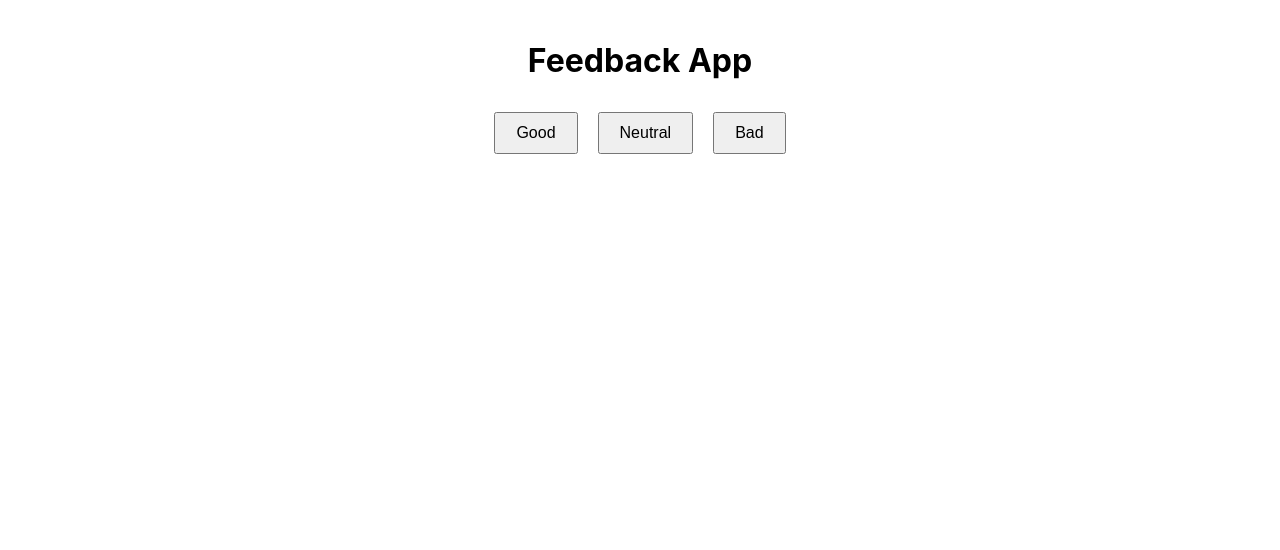
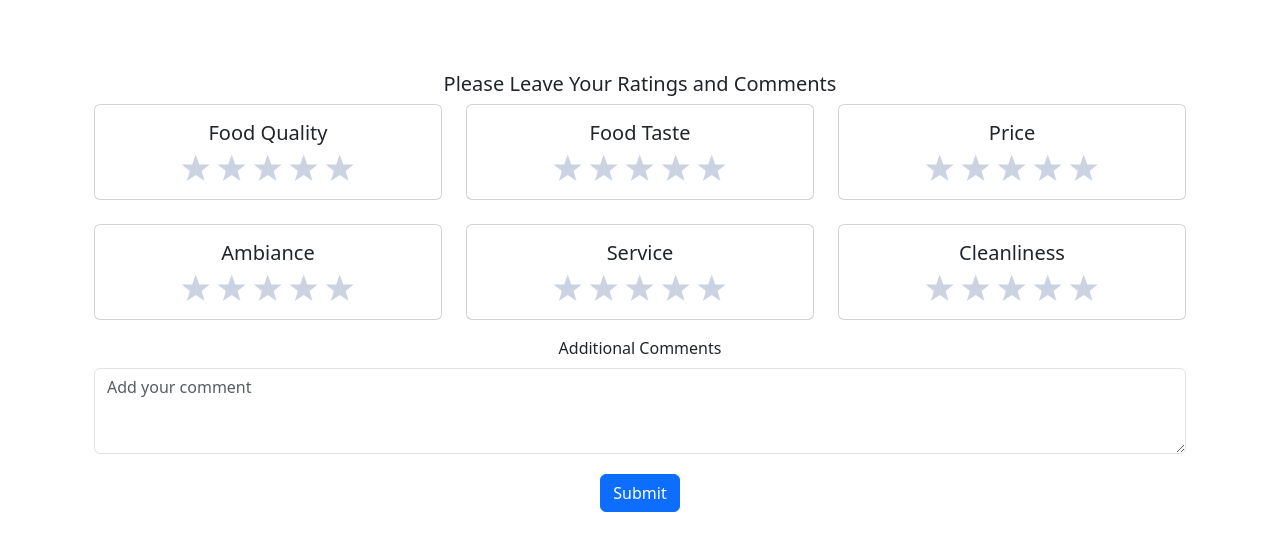
Before and after one commit to melkamu372/feedback-app, a React (Create React App) app: page /comment/1 in a window 1280 px wide. Shown: the top 550 px of the page. Built offline with nearby package versions, Linux system fonts and the light colour scheme.

Commit message:
add comment page

```diff
--- a/package.json
+++ b/package.json
@@ -6,9 +6,14 @@
     "@testing-library/jest-dom": "^5.17.0",
     "@testing-library/react": "^13.4.0",
     "@testing-library/user-event": "^13.5.0",
+    "bootstrap": "^5.3.3",
     "react": "^18.3.1",
+    "react-bootstrap": "^2.10.2",
     "react-dom": "^18.3.1",
+    "react-icons": "^5.2.1",
+    "react-router-dom": "^6.23.1",
     "react-scripts": "5.0.1",
+    "react-star-ratings": "^2.3.0",
     "web-vitals": "^2.1.4"
   },
   "scripts": {
--- a/src/App.js
+++ b/src/App.js
@@ -1,34 +1,26 @@
-import React, { useState } from 'react';
+import React from 'react';
+import { BrowserRouter as Router, Route, Routes } from 'react-router-dom';
+import { Container } from 'react-bootstrap';
 import './App.css';
+import Header from './Header';
 import FeedbackButtons from './FeedbackButtons';
-import Popup from './Popup';
+import CommentPage from './CommentPage';
+import ThankYouPage from './ThankYouPage';
 
 function App() {
-  const [showPopup, setShowPopup] = useState(false);
-  const [feedbackType, setFeedbackType] = useState('');
-
-  const handleButtonClick = (type) => {
-    setFeedbackType(type);
-    setShowPopup(true);
-  };
-
-  const handleClosePopup = () => {
-    setShowPopup(false);
-    setFeedbackType('');
-  };
-
   return (
-    <div className="App">
-      <h1>Feedback App</h1>
-      <FeedbackButtons onClick={handleButtonClick} />
-
-      {showPopup && (
-        <Popup
-          message={`Thank you for your ${feedbackType.toLowerCase()} feedback!`}
-          onClose={handleClosePopup}
-        />
-      )}
-    </div>
+    <Router>
+      <div className="App">
+        <Header />
+        <Container>
+          <Routes>
+            <Route path="/" element={<FeedbackButtons />} />
+            <Route path="/comment/:type" element={<CommentPage />} />
+            <Route path="/thankyou/:type" element={<ThankYouPage />} />
+          </Routes>
+        </Container>
+      </div>
+    </Router>
   );
 }
 
--- /dev/null
+++ b/src/CommentPage.css
@@ -0,0 +1,27 @@
+.comment-page {
+  padding: 20px;
+}
+
+.comment-page h2 {
+  margin-bottom: 20px;
+}
+
+.comment-page .form-group {
+  margin-bottom: 20px;
+}
+
+.comment-page .btn {
+  margin-top: 20px;
+}
+.text-center {
+  text-align: center;
+}
+
+.card {
+  border: none; /* Remove default card border */
+  background-color: #f8f9fa; /* Optional: Set background color */
+}
+
+.card-body {
+  padding: 20px;
+}
--- /dev/null
+++ b/src/CommentPage.js
@@ -0,0 +1,157 @@
+import React, { useState } from 'react';
+import { useNavigate, useParams } from 'react-router-dom';
+import { Form, Button, Container, Row, Col, Card } from 'react-bootstrap';
+import StarRatings from 'react-star-ratings';
+import './CommentPage.css';
+
+const CommentPage = () => {
+  const [comment, setComment] = useState('');
+  const [ratings, setRatings] = useState({
+    foodQuality: 0,
+    foodTaste: 0,
+    price: 0,
+    service: 0,
+    ambiance: 0,
+    cleanliness: 0,
+  });
+  const navigate = useNavigate();
+  const { type } = useParams();
+
+  const handleSubmit = () => {
+    // Handle comment submission logic here
+    navigate(`/thankyou/${type}`);
+  };
+
+  const handleRatingChange = (field, value) => {
+    setRatings({ ...ratings, [field]: value });
+  };
+
+  return (
+    <Container fluid className="comment-page">
+      <h5 className="text-center">Please Leave Your Ratings and Comments</h5>
+      <Row className="mb-3">
+        <Col xs={12} md={4} >
+          <Card className="mb-2">
+            <Card.Body>
+              <Card.Title className="text-center">Food Quality</Card.Title>
+              <StarRatings
+                rating={ratings.foodQuality}
+                starRatedColor="orange"
+                changeRating={(value) => handleRatingChange('foodQuality', value)}
+                numberOfStars={5}
+                starDimension="30px"
+                starSpacing="3px"
+                name="foodQuality"
+              />
+            </Card.Body>
+          </Card>
+        </Col>
+        <Col xs={12} md={4}>
+          <Card className="mb-2">
+            <Card.Body>
+              <Card.Title className="text-center">Food Taste</Card.Title>
+              <StarRatings
+                rating={ratings.foodTaste}
+                starRatedColor="orange"
+                changeRating={(value) => handleRatingChange('foodTaste', value)}
+                numberOfStars={5}
+                starDimension="30px"
+                starSpacing="3px"
+                name="foodTaste"
+              />
+            </Card.Body>
+          </Card>
+        </Col>
+
+        <Col xs={12} md={4}>
+          <Card className="mb-2">
+            <Card.Body>
+              <Card.Title className="text-center">Price</Card.Title>
+              <StarRatings
+                rating={ratings.price}
+                starRatedColor="orange"
+                changeRating={(value) => handleRatingChange('price', value)}
+                numberOfStars={5}
+                starDimension="30px"
+                starSpacing="3px"
+                name="price"
+              />
+            </Card.Body>
+          </Card>
+        </Col>
+      </Row>
+      <Row className="mb-2">
+      <Col xs={12} md={4}>
+          <Card className="mb-2">
+            <Card.Body>
+              <Card.Title className="text-center">Ambiance</Card.Title>
+              <StarRatings
+                rating={ratings.ambiance}
+                starRatedColor="orange"
+                changeRating={(value) => handleRatingChange('ambiance', value)}
+                numberOfStars={5}
+                starDimension="30px"
+                starSpacing="3px"
+                name="ambiance"
+              />
+            </Card.Body>
+          </Card>
+        </Col>
+        <Col xs={12} md={4}>
+          <Card className="mb-2">
+            <Card.Body>
+              <Card.Title className="text-center">Service</Card.Title>
+              <StarRatings
+                rating={ratings.service}
+                starRatedColor="orange"
+                changeRating={(value) => handleRatingChange('service', value)}
+                numberOfStars={5}
+                starDimension="30px"
+                starSpacing="3px"
+                name="service"
+              />
+            </Card.Body>
+          </Card>
+        </Col>
+        <Col xs={12} md={4}>
+          <Card className="mb-2">
+            <Card.Body>
+              <Card.Title className="text-center">Cleanliness</Card.Title>
+              <StarRatings
+                rating={ratings.cleanliness}
+                starRatedColor="orange"
+                changeRating={(value) => handleRatingChange('cleanliness', value)}
+                numberOfStars={5}
+                starDimension="30px"
+                starSpacing="3px"
+                name="cleanliness"
+              />
+            </Card.Body>
+          </Card>
+        </Col>
+      </Row>
+
+      <Row>
+        <Col>
+          <Form>
+            <Form.Group controlId="comment">
+              <Form.Label>Additional Comments</Form.Label>
+              <Form.Control
+                as="textarea"
+                rows={3}
+                placeholder="Add your comment"
+                value={comment}
+                onChange={(e) => setComment(e.target.value)}
+              />
+            </Form.Group>
+            <Button variant="primary" onClick={handleSubmit}>
+              Submit
+            </Button>
+          </Form>
+        </Col>
+      </Row>
+    </Container>
+  );
+};
+
+export default CommentPage;
--- /dev/null
+++ b/src/FeedbackButtons.css
@@ -0,0 +1,37 @@
+.icon {
+  font-size: 48px;
+  cursor: pointer;
+  margin-bottom: 10px; /* Adjust the gap between icon and text */
+}
+
+.icon.good {
+  color: #7FFF00;;
+}
+
+.icon.normal {
+  color:#FFD700;
+}
+
+.icon.bad {
+  color: rgba(255, 132, 0, 0.936);
+}
+
+
+
+.text-center {
+  display: flex;
+  flex-direction: column;
+  align-items: center;
+}
+
+@media (max-width: 768px) {
+  .icon {
+    font-size: 36px; /* Smaller size for tablets */
+  }
+}
+
+@media (max-width: 480px) {
+  .icon {
+    font-size: 24px; /* Smaller size for mobile devices */
+  }
+}
--- a/src/FeedbackButtons.js
+++ b/src/FeedbackButtons.js
@@ -1,12 +1,39 @@
 import React from 'react';
+import { Row, Col } from 'react-bootstrap';
+import { FaSmile, FaMeh, FaFrown } from 'react-icons/fa';
+import { useNavigate } from 'react-router-dom';
+import './FeedbackButtons.css';
 
-const FeedbackButtons = ({ onClick }) => {
+const FeedbackButtons = () => {
+  const navigate = useNavigate();
+
+  const handleButtonClick = (type) => {
+    if (type === 'Good') {
+      navigate(`/thankyou/${type}`);
+    } else {
+      navigate(`/comment/${type}`);
+    }
+  };
+
   return (
-    <div>
-      <button onClick={() => onClick('Good')}>Good</button>
-      <button onClick={() => onClick('Neutral')}>Neutral</button>
-      <button onClick={() => onClick('Bad')}>Bad</button>
-    </div>
+    <>
+      <h6>Good morning, how happy do you feel after visiting us today?</h6>
+
+      <Row className="justify-content-center mt-3">
+        <Col xs="auto" className="text-center px-6">
+          <FaSmile className="icon good" onClick={() => handleButtonClick('Good')} />
+          <div>Happy</div>
+        </Col>
+        <Col xs="auto" className="text-center px-6">
+          <FaMeh className="icon normal" onClick={() => handleButtonClick('Normal')} />
+          <div>Normal</div>
+        </Col>
+        <Col xs="auto" className="text-center px-6">
+          <FaFrown className="icon bad" onClick={() => handleButtonClick('Sad')} />
+          <div>Sad</div>
+        </Col>
+      </Row>
+    </>
   );
 };
 
--- /dev/null
+++ b/src/Header.css
@@ -0,0 +1,7 @@
+.header {
+  text-align: center;
+}
+
+.header h1 {
+  margin: 0;
+}
--- /dev/null
+++ b/src/Header.js
@@ -0,0 +1,10 @@
+import React from 'react';
+import { Container } from 'react-bootstrap';
+
+const Header = () => (
+  <Container fluid className="header text-center py-3">
+
+  </Container>
+);
+
+export default Header;
--- a/src/Popup.js
+++ /dev/null
@@ -1,14 +0,0 @@
-import React from 'react';
-
-const Popup = ({ message, onClose }) => {
-  return (
-    <div className="popup">
-      <div className="popup-inner">
-        <h2>{message}</h2>
-        <button onClick={onClose}>Close</button>
-      </div>
-    </div>
-  );
-};
-
-export default Popup;
--- /dev/null
+++ b/src/ThankYouPage.css
@@ -0,0 +1,17 @@
+.thank-you-page {
+  text-align: center;
+  padding: 20px;
+}
+
+.check-icon {
+  font-size: 48px;
+  color: green;
+  margin-bottom: 20px;
+}
+
+button {
+  margin-top: 20px;
+  padding: 10px 20px;
+  font-size: 16px;
+  cursor: pointer;
+}
--- /dev/null
+++ b/src/ThankYouPage.js
@@ -0,0 +1,26 @@
+import React from 'react';
+import { useNavigate, useParams } from 'react-router-dom';
+import { Container, Button } from 'react-bootstrap';
+import { FaCheckCircle } from 'react-icons/fa';
+import './ThankYouPage.css';
+
+const ThankYouPage = () => {
+  const { type } = useParams();
+  const navigate = useNavigate();
+
+  const handleBackToHome = () => {
+    navigate('/');
+  };
+
+  return (
+    <Container className="thank-you-page text-center">
+      <FaCheckCircle className="check-icon" />
+      <h6>Thank you for your valuable feedback!</h6>
+      <Button variant="primary" onClick={handleBackToHome}>
+        Home Page
+      </Button>
+    </Container>
+  );
+};
+
+export default ThankYouPage;
--- a/src/index.js
+++ b/src/index.js
@@ -3,7 +3,7 @@ import ReactDOM from 'react-dom/client';
 import './index.css';
 import App from './App';
 import reportWebVitals from './reportWebVitals';
-
+import 'bootstrap/dist/css/bootstrap.min.css';
 const root = ReactDOM.createRoot(document.getElementById('root'));
 root.render(
   <React.StrictMode>
```
Also changed, not shown: src/background.jpg (added), 1 other file (tests, documents, lock files or other folders).
